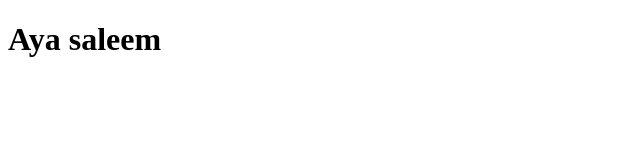
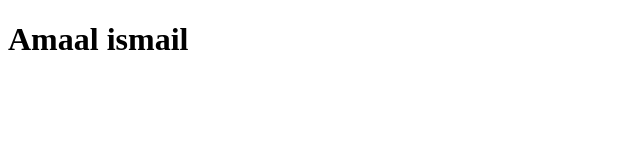
Before and after one commit to Aya-Nabil11/repoo, a plain HTML site: page index.html in a window 1280 px wide. Shown: the whole page, without its empty margins (0-640 px from the left). Drawn offline with Linux system fonts and the light colour scheme.

Commit message:
first commit

```diff
--- a/index.html
+++ b/index.html
@@ -6,7 +6,7 @@
     <meta name="viewport" content="width=device-width, initial-scale=1.0">
     <title>Document</title>
 </head>
-<h1>Aya saleem</h1>
+<h1>Amaal ismail</h1>
 <body>
 
 </body>
```
